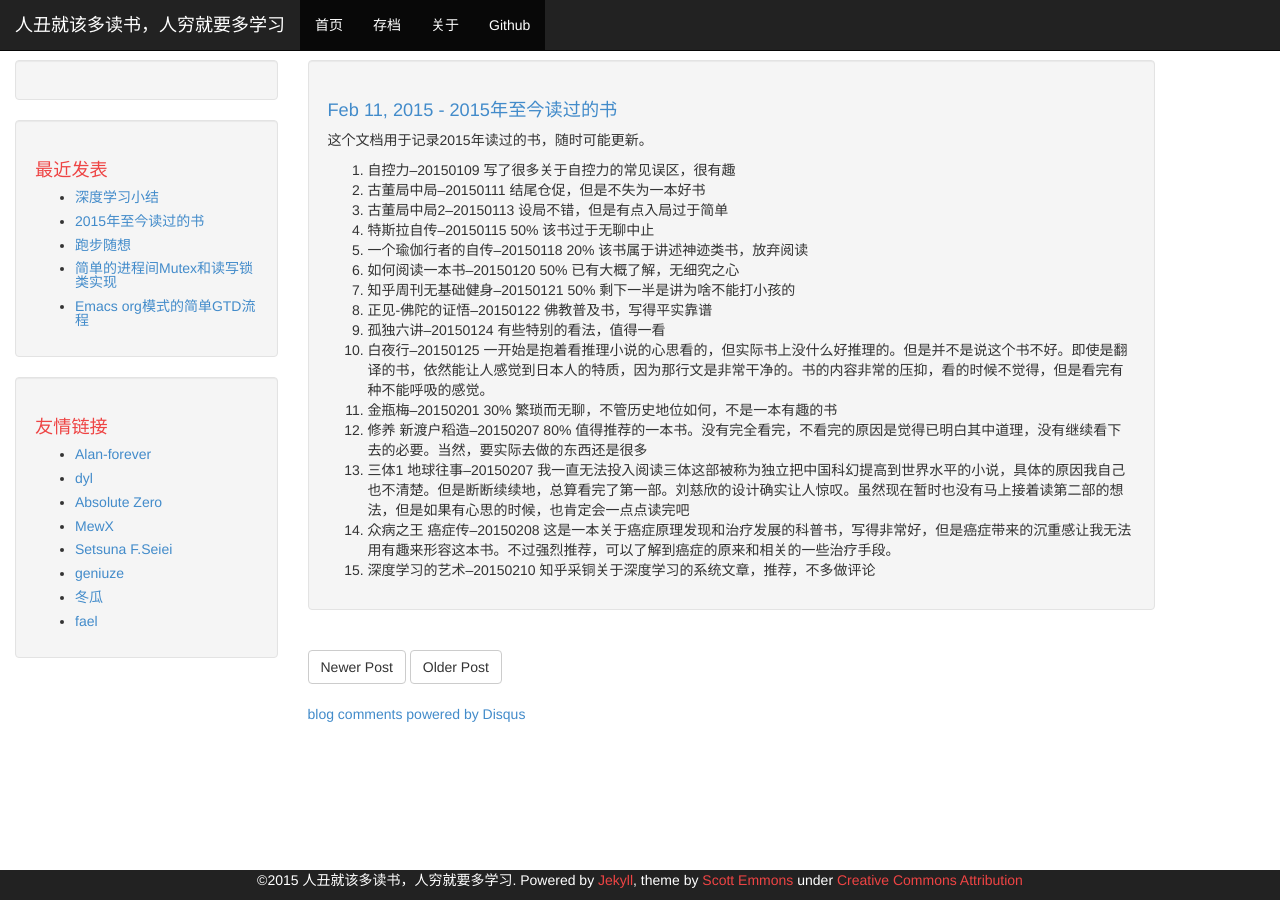
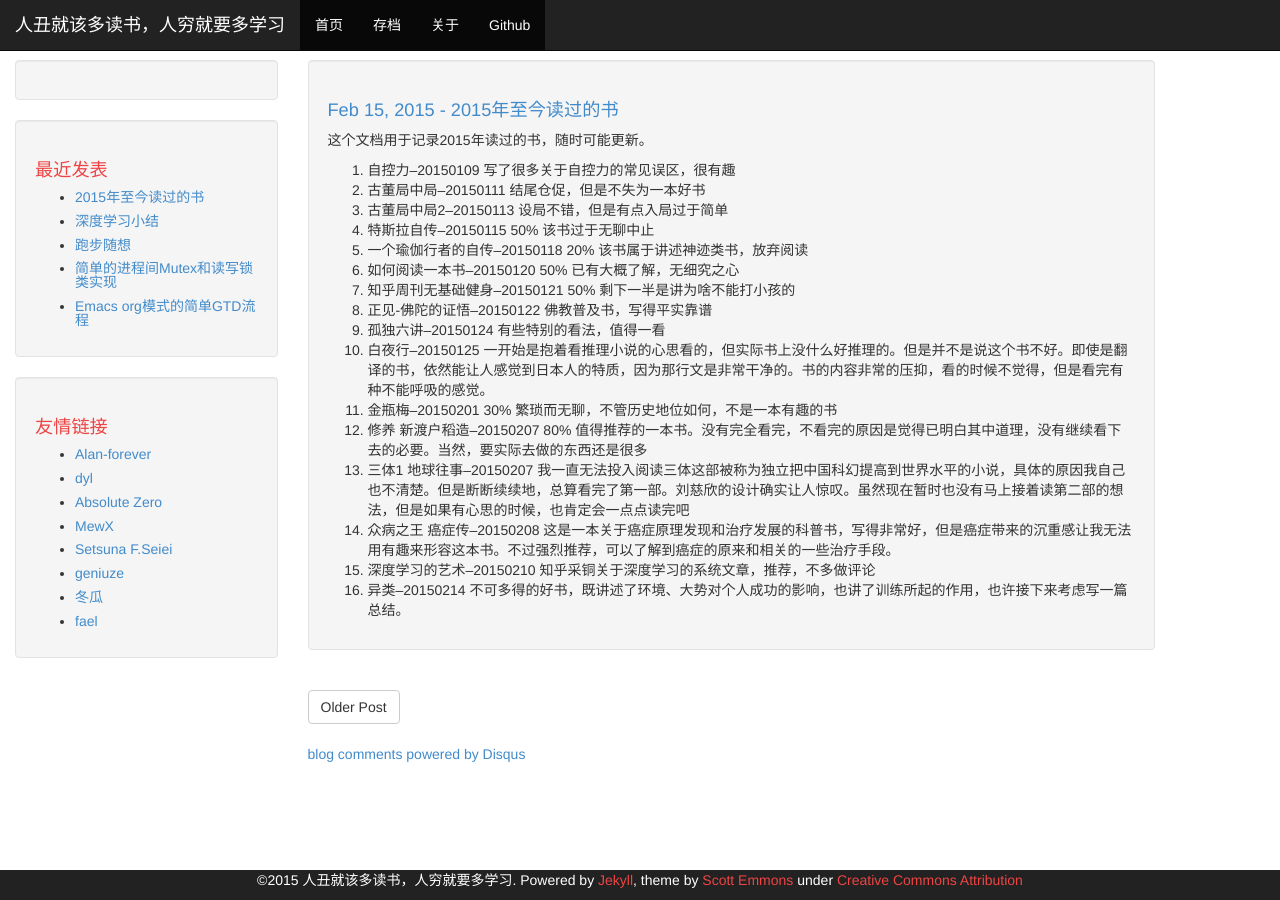
Before and after one commit to phonzia/old_blog, a Jekyll site: the page built from _posts/2015-02-15-BooksRead.md, in a window 1280 px wide. Built offline with Jekyll 4.4.1, drawn with Linux system fonts in a browser that asks for light colours; Markdown is read by kramdown in place of the engine named in the settings; comment, search, counter and statistics services are not loaded.

Commit message:
add book read

```diff
--- a/_posts/2015-02-11-BooksRead.md
+++ b/_posts/2015-02-15-BooksRead.md
@@ -20,3 +20,4 @@ title: "2015年至今读过的书"
 13. 三体1 地球往事--20150207 我一直无法投入阅读三体这部被称为独立把中国科幻提高到世界水平的小说，具体的原因我自己也不清楚。但是断断续续地，总算看完了第一部。刘慈欣的设计确实让人惊叹。虽然现在暂时也没有马上接着读第二部的想法，但是如果有心思的时候，也肯定会一点点读完吧
 14. 众病之王 癌症传--20150208 这是一本关于癌症原理发现和治疗发展的科普书，写得非常好，但是癌症带来的沉重感让我无法用有趣来形容这本书。不过强烈推荐，可以了解到癌症的原来和相关的一些治疗手段。
 15. 深度学习的艺术--20150210 知乎采铜关于深度学习的系统文章，推荐，不多做评论
+16. 异类--20150214 不可多得的好书，既讲述了环境、大势对个人成功的影响，也讲了训练所起的作用，也许接下来考虑写一篇总结。
```
